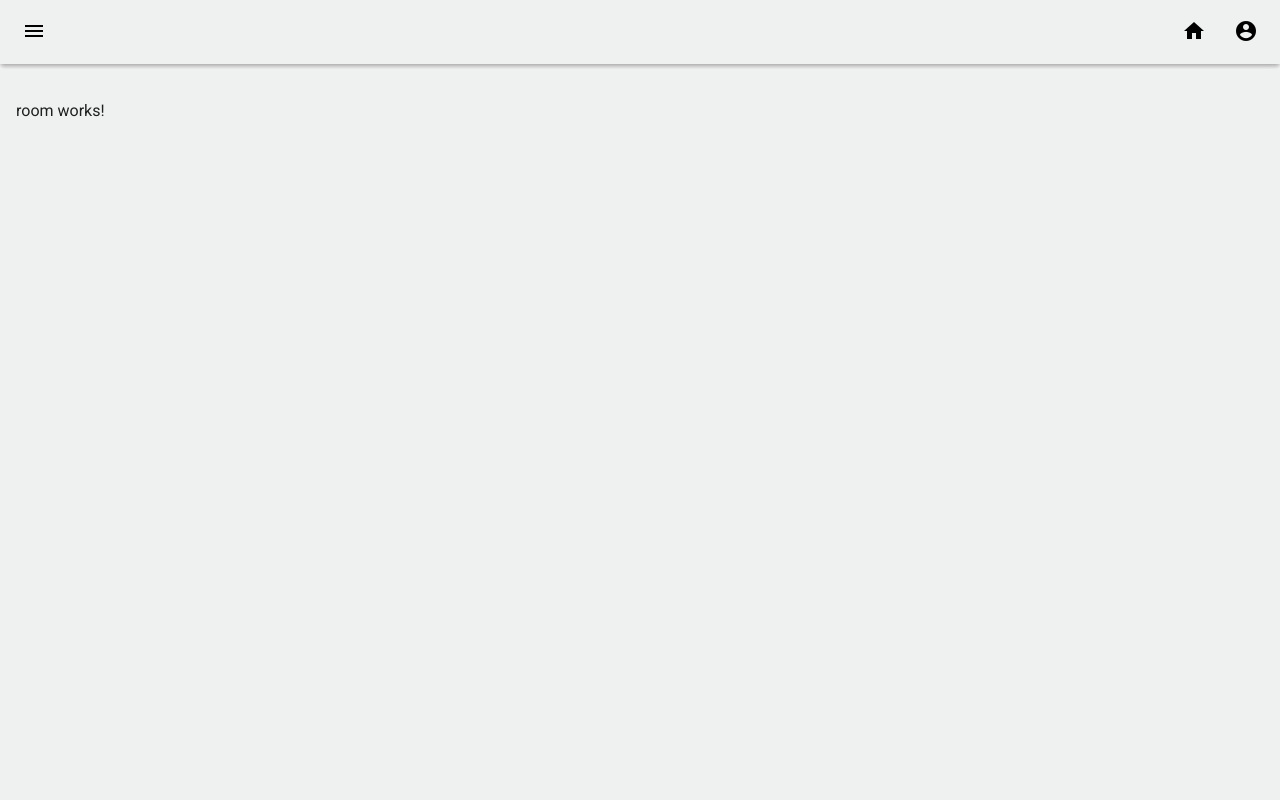
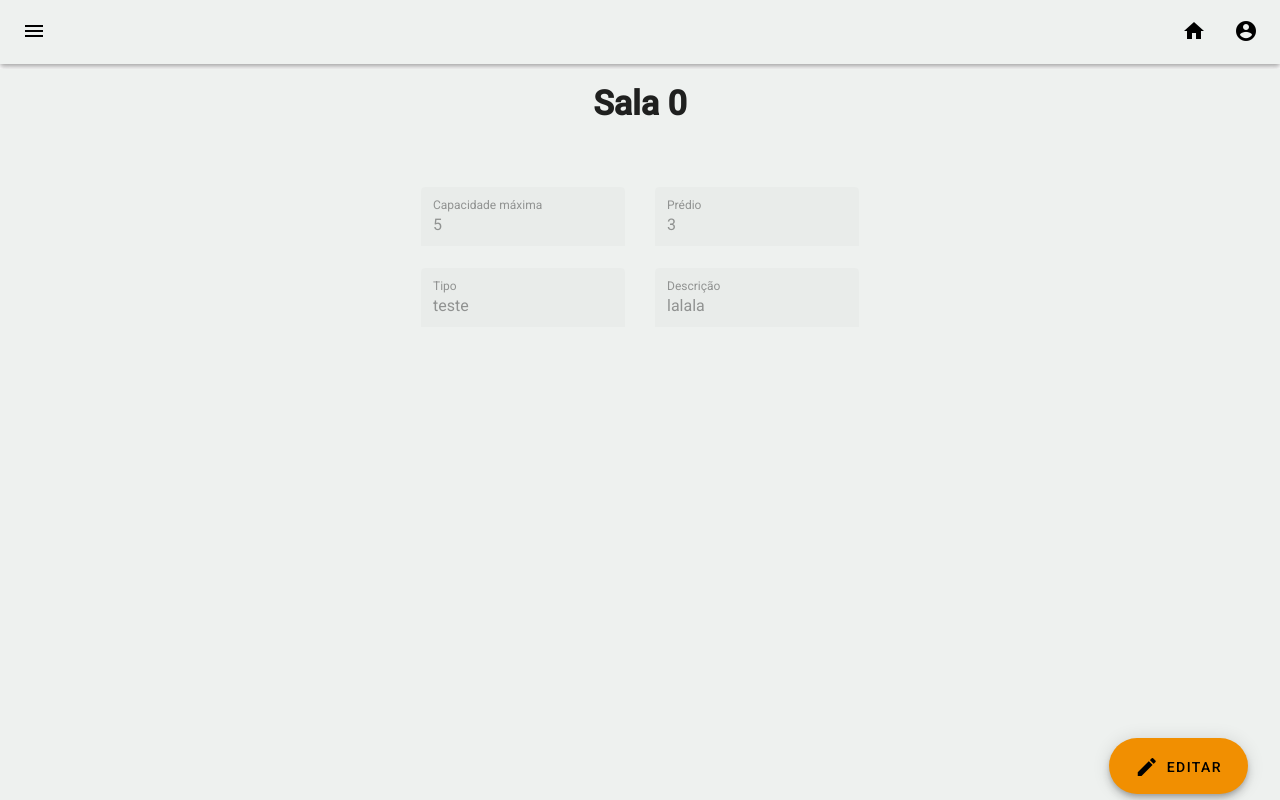
Before and after one commit to pucrs-poli/constr-sw-2021-1-front, an Angular app in the folder csw-front/: page /room in a window 1280 px wide. Built offline with nearby package versions, Linux system fonts and the light colour scheme.

Commit message:
room,building page

```diff
--- a/csw-front/src/app/buildings/pages/building-detail/building-detail.component.css
+++ b/csw-front/src/app/buildings/pages/building-detail/building-detail.component.css
@@ -43,7 +43,7 @@
 
   letter-spacing: 0.18px;
   /* Dark Electric Blue */
-  color: #5D707F;
+  color: #5d707f;
 }
 
 .list-tile {
@@ -89,17 +89,17 @@
   letter-spacing: 0.25px;
 
   /* Light Slate Gray */
-  color: #6D8A96;
+  color: #6d8a96;
 }
 
 .edit-action {
   /* Dark Electric Blue */
-  color: #5D707F;
+  color: #5d707f;
 }
 
 .delete-action {
   /* Error */
-  color: #B00020;
+  color: #b00020;
 }
 
 .extended-fab-button {
@@ -121,7 +121,7 @@
 
 .extended-fab-button .extended-fab-button__text {
   font-weight: 500;
-  letter-spacing: .1em;
+  letter-spacing: 0.1em;
   text-transform: uppercase;
 }
 
@@ -139,3 +139,7 @@
 .grid-tile .second {
   text-align: right;
 }
+
+.sideInput {
+  padding-left: 1rem;
+}
--- a/csw-front/src/app/buildings/pages/building-detail/building-detail.component.html
+++ b/csw-front/src/app/buildings/pages/building-detail/building-detail.component.html
@@ -5,12 +5,25 @@
         Prédio {{id}}
       </span>
     </span>
-    <mat-grid-list cols="2" rowHeight="72px">
-      <mat-grid-tile class="grid-tile">
-        <h4 mat-line class="first">Capacidade máxima<br/></h4>
-        <p mat-line class="second">200 pessoas</p>
-      </mat-grid-tile>
-    </mat-grid-list>
+    <form>
+      <div class="input">
+        <mat-form-field appearance="fill">
+          <mat-label>Capacidade máxima</mat-label>
+          <input id="capacity-input" matInput type="number" disabled value="200">
+        </mat-form-field>
+        <mat-form-field class="sideInput" appearance="fill">
+          <mat-label>Andar(es)</mat-label>
+          <input id="building-input" matInput disabled value="2" type="number">
+        </mat-form-field>
+      </div>
+      <div class="input">
+        <mat-form-field appearance="fill">
+          <mat-label>Descrição</mat-label>
+          <input id="description-input" matInput disabled value="Lorem ipsum dolor" type="text">
+        </mat-form-field>
+      </div>
+
+    </form>
     <span class="description-container">
       <span class="description">
         Salas
--- a/csw-front/src/app/buildings/pages/building-detail/building-detail.component.ts
+++ b/csw-front/src/app/buildings/pages/building-detail/building-detail.component.ts
@@ -4,6 +4,7 @@ import { ActivatedRoute } from '@angular/router';
 import {Observable} from 'rxjs';
 import {BindingFlags} from '@angular/compiler/src/core';
 import {BindingType} from '@angular/compiler';
+import { RoomComponent } from '../room/room.component';
 
 @Component({
   selector: 'app-building-detail',
@@ -40,7 +41,13 @@ export class BuildingDetailComponent implements OnInit {
   }
 
   showRoom(id: string) {
-    this.router
+
+      RoomComponent.room.Number=parseInt(id);
+      RoomComponent.room.building=3;
+      RoomComponent.room.capacity=3;
+      RoomComponent.room.description=id;
+      RoomComponent.room.type="teste1";
+      this.router
       .navigateByUrl('room', {state: {id}})
       .then(r => null);
   }
--- a/csw-front/src/app/buildings/pages/room-edit/room-edit.component.html
+++ b/csw-front/src/app/buildings/pages/room-edit/room-edit.component.html
@@ -9,8 +9,8 @@
     <div class="input">
       <mat-form-field class="example-form-field" appearance="fill">
         <mat-label>Número da sala</mat-label>
-        <input id="name-input" matInput (change)="changeNumber($event)" type="number">
-        <button matSuffix mat-icon-button aria-label="Clear" (click)="clear('name-input')">
+        <input id="room-number-input" matInput (change)="changeNumber($event)" type="number">
+        <button matSuffix mat-icon-button aria-label="Clear" (click)="clear('room-number-input')">
           <mat-icon>close</mat-icon>
         </button>
       </mat-form-field>
@@ -18,15 +18,15 @@
     <div class="input">
       <mat-form-field class="example-form-field" appearance="fill">
         <mat-label>Capacidade máxima</mat-label>
-        <input id="capacity-input" matInput (change)="changeCapacity($event)" type="number">
-        <button matSuffix mat-icon-button aria-label="Clear" (click)="clear('capacity-input')">
+        <input id="room-capacity-input" matInput (change)="changeCapacity($event)" type="number">
+        <button matSuffix mat-icon-button aria-label="Clear" (click)="clear('room-capacity-input')">
           <mat-icon>close</mat-icon>
         </button>
       </mat-form-field>
       <mat-form-field class="sideInput" appearance="fill">
         <mat-label>Prédio</mat-label>
-        <input id="floor-input" matInput (change)="changeBuilding($event)" type="number">
-        <button matSuffix mat-icon-button aria-label="Clear" (click)="clear('floor-input')">
+        <input id="room-building-input" matInput (change)="changeBuilding($event)" type="number">
+        <button matSuffix mat-icon-button aria-label="Clear" (click)="clear('room-building-input')">
           <mat-icon>close</mat-icon>
         </button>
       </mat-form-field>
@@ -34,8 +34,8 @@
     <div class="input">
       <mat-form-field class="example-form-field" appearance="fill">
         <mat-label>Tipo</mat-label>
-        <input id="description-input" matInput (change)="changeType($event)" type="text">
-        <button matSuffix mat-icon-button aria-label="Clear" (click)="clear('description-input')">
+        <input id="room-type-input" matInput (change)="changeType($event)" type="text">
+        <button matSuffix mat-icon-button aria-label="Clear" (click)="clear('room-type-input')">
           <mat-icon>close</mat-icon>
         </button>
       </mat-form-field>
--- a/csw-front/src/app/buildings/pages/room/room.component.css
+++ b/csw-front/src/app/buildings/pages/room/room.component.css
@@ -0,0 +1,81 @@
+.sideInput {
+  margin-left: 30px;
+}
+.input {
+  display: flex;
+  justify-content: center;
+}
+.titulo-container {
+  display: flex;
+  justify-content: center;
+  margin-bottom: 16px;
+  padding-bottom: 50px;
+}
+.titulo {
+  font-style: normal;
+  font-weight: 600;
+  font-size: 34px;
+  line-height: 36px;
+}
+.icone {
+  color: orange;
+  font-size: 35px;
+  margin-right: 1rem;
+}
+.btn-primary {
+  margin-top: 20px;
+  position: relative;
+  top: 0px;
+  left: 500px;
+  border-radius: 20px;
+  color: black;
+  background-color: RGB(241, 143, 1);
+  border: 0;
+}
+
+.salvar-icon {
+  color: black;
+}
+
+.button-salvar {
+  background-color: #f18f01;
+  width: auto;
+  color: black;
+  width: unset;
+  padding: 0 26px;
+  border-radius: 29px;
+}
+.example-button-row {
+  position: absolute;
+  right: 2.5%;
+  bottom: 5%;
+}
+span {
+  padding-left: 0.5rem;
+  font-weight: 500;
+  letter-spacing: 0.1em;
+  text-transform: uppercase;
+}
+
+.text-input {
+  color: #f18f01;
+}
+
+/*::ng-deep .mat-focused .mat-form-field-label {*/
+/*  !*change color of label*!*/
+/*  color: #f18f01 !important;*/
+/*}*/
+
+/*::ng-deep .mat-form-field-underline {*/
+/*  !*change color of underline*!*/
+/*  background-color: #f18f01 !important;*/
+/*}*/
+
+/*::ng-deep .mat-form-field-ripple {*/
+/*  !*change color of underline when focused*!*/
+/*  background-color: #f18f01 !important;;*/
+/*}*/
+
+/*::ng-deep .mat-input-element {*/
+/*  caret-color: #f18f01 !important;*/
+/*}*/
--- a/csw-front/src/app/buildings/pages/room/room.component.html
+++ b/csw-front/src/app/buildings/pages/room/room.component.html
@@ -1 +1,39 @@
-<p>room works!</p>
+<div class="container">
+  <form>
+    <div class="titulo-container">
+      <div id='title' class="titulo">Sala (numero)</div>
+    </div>
+    <div class="input">
+      <mat-form-field appearance="fill">
+        <mat-label>Capacidade máxima</mat-label>
+        <input id="capacity-input-room" matInput type="number" disabled>
+      </mat-form-field>
+      <mat-form-field class="sideInput" appearance="fill">
+        <mat-label>Prédio</mat-label>
+        <input id="building-input-room" matInput disabled type="number">
+      </mat-form-field>
+    </div>
+    <div class="input">
+      <mat-form-field appearance="fill">
+        <mat-label>Tipo</mat-label>
+        <input id="type-input-room" matInput disabled type="text">
+      </mat-form-field>
+      <mat-form-field class="sideInput" appearance="fill">
+        <mat-label>Descrição</mat-label>
+        <input id="description-input-room" matInput disabled type="text">
+      </mat-form-field>
+    </div>
+  </form>
+
+  <div class="example-button-row">
+    <div class="example-flex-container">
+      <div class="example-button-container">
+        <button mat-fab (click)="clickButton()" type='button' class="button-salvar">
+          <mat-icon class="salvar-icon">create</mat-icon>
+          <span class="">Editar</span>
+        </button>
+      </div>
+    </div>
+  </div>
+
+</div>
--- a/csw-front/src/app/buildings/pages/room/room.component.ts
+++ b/csw-front/src/app/buildings/pages/room/room.component.ts
@@ -1,4 +1,6 @@
 import { Component, OnInit } from '@angular/core';
+import { Router } from '@angular/router';
+import { RoomEditComponent } from '../room-edit/room-edit.component';
 
 @Component({
   selector: 'app-room',
@@ -6,10 +8,44 @@ import { Component, OnInit } from '@angular/core';
   styleUrls: ['./room.component.css']
 })
 export class RoomComponent implements OnInit {
+  static room = {
+    Number: 0,
+    building: 3,
+    description: 'lalala',
+    type: 'teste',
+    capacity: 5,
+  };
+  constructor(protected router: Router) {
 
-  constructor() { }
+  }
 
   ngOnInit(): void {
+    var k = Object.keys(RoomComponent.room);
+    var v = Object.values(RoomComponent.room);
+    for (var i =0; i<k.length;i++){
+      if (i>0){
+      this.startValues(k[i],v[i]);
+    }else{
+      this.startTitle(v[i]);
+    }
+    }
   }
-
+  startTitle(value):void{
+    let   v =  window.document.getElementById('title') as HTMLInputElement;
+    v.innerHTML='Sala '+value.toString();
+  }
+  startValues(key,value): void{
+    let   v =  window.document.getElementById(key+'-input-room') as HTMLInputElement;
+    v.value=value.toString();
+  }
+  clickButton() : void {
+    console.log('entrou')
+    RoomEditComponent.room.BuildingID=RoomComponent.room.building;
+    RoomEditComponent.room.Description=RoomComponent.room.description;
+    RoomEditComponent.room.MaxCapacity=RoomComponent.room.capacity;
+    RoomEditComponent.room.Number=RoomComponent.room.Number;
+    RoomEditComponent.room.Type=RoomComponent.room.type;
+    this.router
+      .navigateByUrl('room_edit');
+  }
 }
```
Also changed, not shown: csw-front/src/app/buildings/pages/room-edit/room-edit.component.ts (+33 -30 lines). Lines whose indentation alone changed are shown as unchanged.
